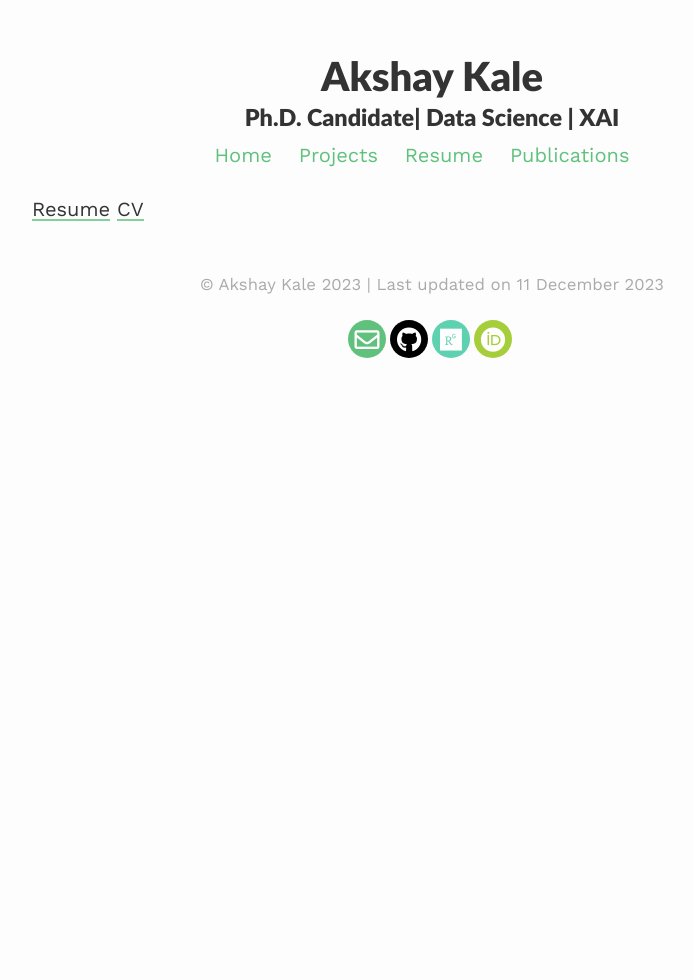
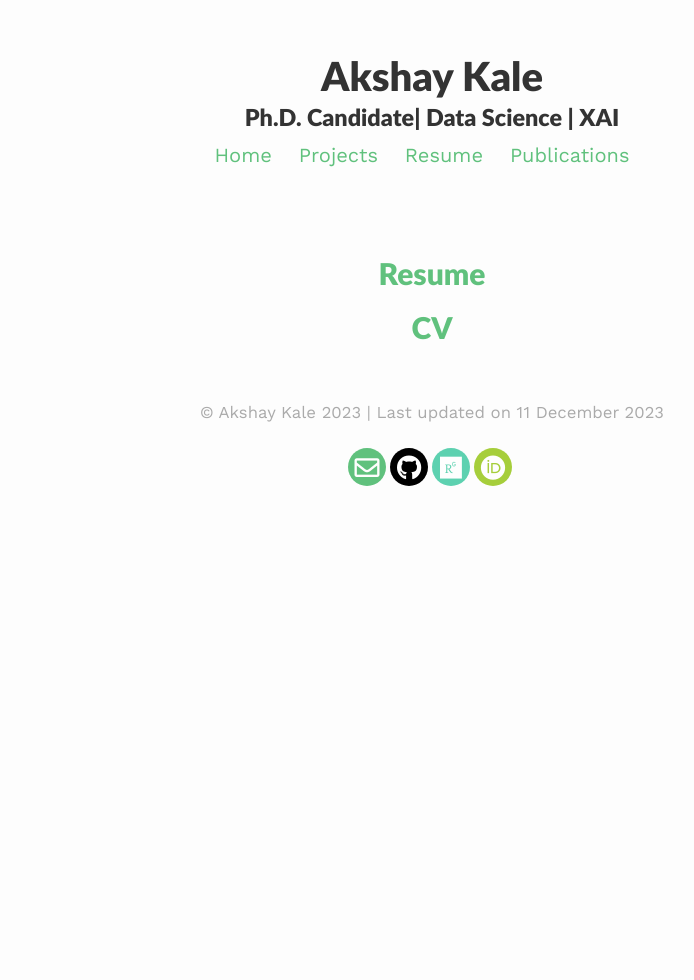
Before and after one commit to kaleoyster/ak-blog, a Jekyll site: the page built from resume.md, in a window 1280 px wide. Shown: the whole page, without its empty margins (208-902 px from the left). Built offline with Jekyll 4.4.1, drawn with Linux system fonts in a browser that asks for light colours; nearby versions of some CDN libraries.

Commit message:
update: changed resume

```diff
--- a/resume.md
+++ b/resume.md
@@ -2,6 +2,10 @@
 layout: default
 title: Resume
 ---
+<br>
 
 [Resume](../assets/pdf/Akshay_Kale_Resume.pdf)
+==
+
 [CV](../assets/pdf/Akshay_Kale_CV.pdf)
+==
```
Also changed, not shown: 1 other file.
